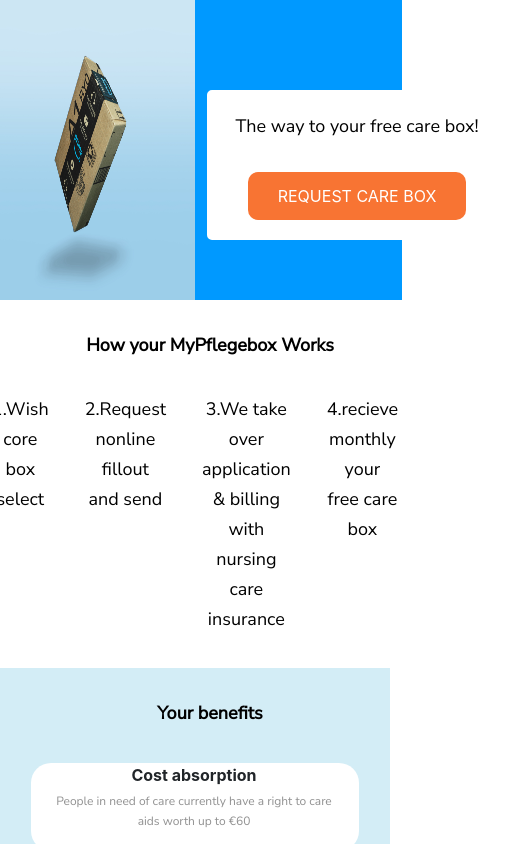
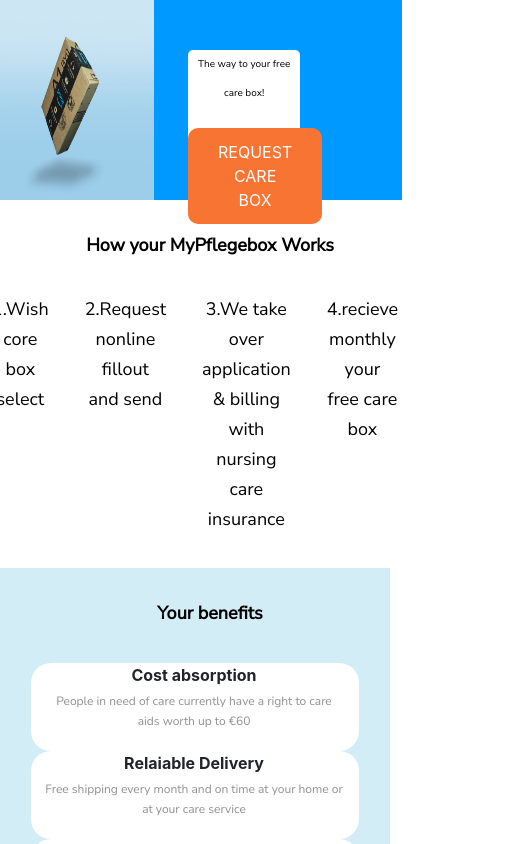
Before and after one commit to ahmedkhalid136/FlegeBOX-FINALIZED, a React (Create React App) app: page /homepage in a window 390 px wide. Shown: the top 844 px of the page, 507 px wide, since content can reach past the window. Built offline with nearby package versions, Linux system fonts and the light colour scheme.

Commit message:
first div made responsive

```diff
--- a/src/components/Homepage/Homepage.css
+++ b/src/components/Homepage/Homepage.css
@@ -17,51 +17,88 @@
 
 /* the box in the right div */
 .centerDiv {
+  justify-content: center;
   background-color: white;
-  height: 200px;
-  width: 30%;
+  height: 150px;
+  margin-top: 90px;
+  border-radius: 5px;
+  width: 50%;
+  margin-left: 20%;
   text-align: center;
 }
-@media (max-width:500px) {
+/* making responsive */
+@media (max-width: 400px) {
+
+  .left {
+    background-image: url(../../Pictures/hunter-newton--xNgyZfX1gs-unsplash.jpg);
+    background-size: 100% 100%;
+    width: 40%;
+    float: left;
+    height: 200px;
+    background-repeat: no-repeat;
+  }
   .right {
-    width: 50%;
+    width: 60%;
     float: left;
-    height: 300px;
+    height: 200px;
     background-color: #0099ff;
   }
-  .col-example {
+  .centerDiv {
+    justify-content: center;
     background-color: white;
-    border: 2px solid #fff;
+    height: 100px;
+    margin-top: 50px;
+    border-radius: 5px;
+    width: 50%;
+    margin-left: 10%;
+    text-align: center;
+  }
+  .Para {
+    font: Merriweather;
+    weight: 400;
+    style: normal;
+    font-size: 10px;
+    line-height: 29px;
+    letter: 0.5%;
+    align: Center;
     color: black;
-    justify-content: center;
-    display: inline-block;
-    margin: 0 auto;
-    margin-top: 90px;
-    border-radius: 5px;
-    width: 10%;
-    height: 150px;
   }
+  /* Button */
+.buttonDiv {
+  text-align: center;
+  margin-top: 10px;
+  margin-bottom: 10px;
+  height: 100px;
+}
+
+.buttonDiv button {
+  background-color: #f87433;
+  color: white;
+  border: none;
+  padding: 10px 20px;
+  border-radius: 10px;
+}
 
 }
-.col-example {
-  background-color: white;
+/* .centerdiv {
+  background-color: rgb(114, 102, 102);
   border: 2px solid #fff;
-  color: black;
+
   justify-content: center;
   display: inline-block;
-  margin: 0 auto;
+
   margin-top: 90px;
   border-radius: 5px;
-  width: 300px;
-  height: 150px;
-}
+  width: 50%;
+  height: 100px;
+} */
 
 .Para {
   font: Merriweather;
   weight: 400;
   style: normal;
-  size: 36px;
-  line-height: 52px;
+  size: 25px;
+  line-height: 29px;
   letter: 0.5%;
   align: Center;
   color: black;
@@ -80,8 +117,8 @@
 }
 
 /* benefits section */
-.rowclass{
-  padding:19px;
+.rowclass {
+  padding: 19px;
   margin: auto;
 }
 .benefits {
@@ -95,7 +132,7 @@
 }
 .box {
   background-color: #fff;
-  padding-left:10px;
+  padding-left: 10px;
   border-radius: 20px;
 }
 .heading {
@@ -114,7 +151,7 @@
 }
 /* Paragraph  in the box*/
 .Text {
- padding: 4px;
+  padding: 4px;
   font-size: 12px;
   line-height: 20px;
   /* or 167% */
@@ -122,7 +159,7 @@
   text-align: center;
 }
 /* Relieve you page */
-.block1{
+.block1 {
   background-image: url(../../Pictures/kelly-sikkema-5R5Trsu1aIM-unsplash.jpg);
   height: 200px;
   background-size: 100% 100%;
@@ -130,7 +167,7 @@
   margin: 30px;
   border-radius: 12px;
 }
-.block2{
+.block2 {
   background-image: url(../../Pictures/kelli-mcclintock-GopRYASfsOc-unsplash.jpg);
   height: 200px;
   background-size: 100% 100%;
@@ -138,7 +175,7 @@
   margin: 30px;
   border-radius: 12px;
 }
-.block3{
+.block3 {
   background-image: url(../../Pictures/magic-mind-OSk4lO--UsA-unsplash.jpg);
   height: 200px;
   background-size: 100% 100%;
@@ -146,15 +183,15 @@
   margin: 30px;
   border-radius: 12px;
 }
-.block4{
+.block4 {
   background-image: url(../../Pictures/girl-with-red-hat-Epw-SqZYeyw-unsplash.jpg);
   height: 200px;
   background-size: 100% 100%;
   padding: 25px;
-  margin:30px;
+  margin: 30px;
   border-radius: 12px;
 }
-.Relievepara{
+.Relievepara {
   font-size: 13px;
   line-height: 20px;
   padding: 25px;
--- a/src/components/Homepage/Homepage.js
+++ b/src/components/Homepage/Homepage.js
@@ -7,10 +7,10 @@ import Relieveyou from "./Relieveyou";
 function Homepage() {
   return (
     <div>
-      <div className="row" >
-        <div className=" col-lg-6 left"></div>
-        <div className=" col-lg-6 right">
-          <div className=" p-2 col-example">
+      <div className="row " >
+        <div className=" col-lg-6 col-sm-6 left"></div>
+        <div className=" col-lg-6 col-sm-6 right">
+          <div className="  centerDiv">
             <p className="Para">The way to your free care box!</p>
             <Button />
           </div>
```
